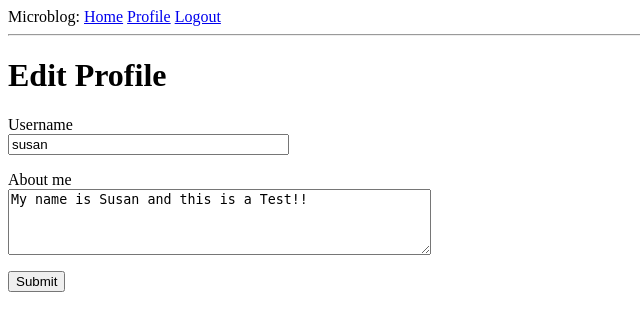
After one commit to ZacharyAnderson/Microblog, a Flask app: page /edit_profile in a window 1280 px wide. The commit adds this page. Shown: the top 331 px of the page, without its empty margins (0-640 px from the left). Run offline with Flask 2, Linux system fonts and the light colour scheme; a user stored in the database is signed in; data comes from the database, SQL or seed files in the repository; both versions use the stored data as it was after the commit.

Commit message:
Finished adding 'Edit your Profile' Section. Also Implemented recording the last visit time for individual users.

```diff
--- a/app/forms.py
+++ b/app/forms.py
@@ -1,6 +1,6 @@
 from flask_wtf import FlaskForm
-from wtforms import StringField, PasswordField, BooleanField, SubmitField
-from wtforms.validators import DataRequired, ValidationError, Email, EqualTo
+from wtforms import StringField, PasswordField, BooleanField, SubmitField, TextAreaField
+from wtforms.validators import DataRequired, ValidationError, Email, EqualTo, Length
 from app.models import User
 
 class LoginForm(FlaskForm):
@@ -25,3 +25,8 @@ class RegistrationForm(FlaskForm):
         user = user.query.filter_by(email=email.data).first()
         if user is not None:
             raise ValidationError('Please use a different email address.')
+
+class EditProfileForm(FlaskForm):
+        username = StringField('Username', validators=[DataRequired()])
+        about_me = TextAreaField('About me', validators=[Length(min=0, max=140)])
+        submit = SubmitField('Submit')
--- a/app/models.py
+++ b/app/models.py
@@ -11,6 +11,8 @@ class User(UserMixin, db.Model):
     email = db.Column(db.String(120), index=True, unique=True)
     password_hash = db.Column(db.String(128))
     posts = db.relationship('Post', backref='author', lazy='dynamic')
+    about_me = db.Column(db.String(140))
+    last_seen = db.Column(db.DateTime, default=datetime.utcnow)
     def set_password(self, password):
         self.password_hash = generate_password_hash(password)
 
--- a/app/routes.py
+++ b/app/routes.py
@@ -1,10 +1,17 @@
 from flask import render_template, flash, redirect, url_for, request
 from app import app, db
-from app.forms import LoginForm, RegistrationForm
+from app.forms import LoginForm, RegistrationForm, EditProfileForm
 from flask_login import current_user, login_user
 from app.models import User
 from flask_login import logout_user, login_required
 from werkzeug.urls import url_parse
+from datetime import datetime
+
+@app.before_request
+def before_request():
+    if current_user.is_authenticated:
+        current_user.last_seen = datetime.utcnow()
+        db.session.commit()
 
 @app.route('/')
 @app.route('/index')
@@ -66,3 +73,19 @@ def user(username):
         {'author': user, 'body': 'Test post #2'}
     ]
     return render_template('user.html', user=user, posts=posts)
+
+
+@app.route('/edit_profile', methods=['GET', 'POST'])
+@login_required
+def edit_profile():
+    form = EditProfileForm()
+    if form.validate_on_submit():
+        current_user.username = form.username.data
+        current_user.about_me = form.about_me.data
+        db.session.commit()
+        flash('Your changes have been saved.')
+        return redirect(url_for('edit_profile'))
+    elif request.method == 'GET':
+        form.username.data = current_user.username
+        form.about_me.data = current_user.about_me
+    return render_template('edit_profile.html', title='Edit Profile', form=form)
--- /dev/null
+++ b/app/templates/edit_profile.html
@@ -0,0 +1,23 @@
+{% extends "base.html" %}
+
+{% block content %}
+    <h1>Edit Profile</h1>
+    <form action=""method="post">
+        {{ form.hidden_tag() }}
+        <p>
+            {{ form.username.label }}<br>
+            {{ form.username(size=32 )}}<br>
+            {% for error in form.username.errors %}
+            <span style="color:red;">[{{ error }}]</span>
+            {% endfor %}
+        </p>
+        <p>
+            {{ form.about_me.label }}<br>
+            {{ form.about_me(cols=50, rows = 4) }}<br>
+            {% for error in form.about_me.errors %}
+            <span style="color:red;">[{{ error }}]</span>
+            {% endfor %}
+        </p>
+        <p>{{ form.submit }}</p>
+    </form>
+{% endblock %}
```
Also changed, not shown: app/templates/user.html (+6 -1 lines), app.db, 1 other file.
